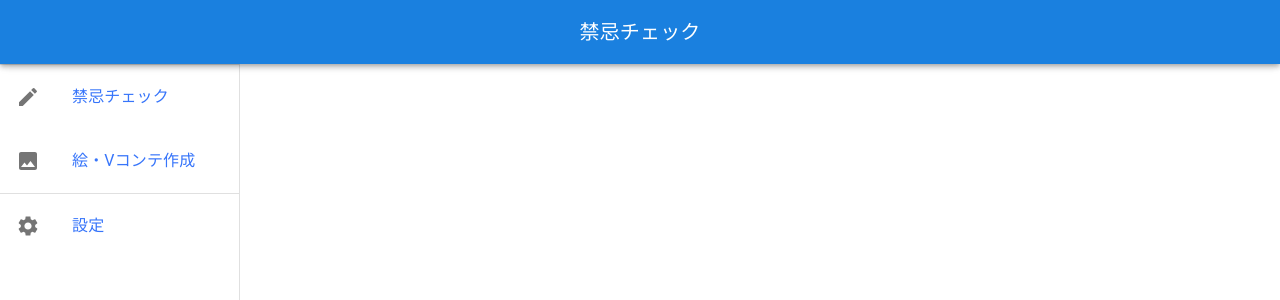
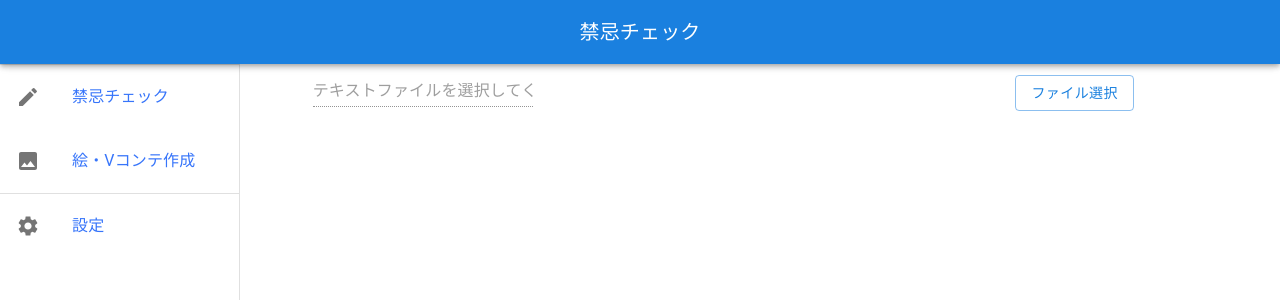
Before and after one commit to InoueKanata/proed, a React (Create React App) app in the folder main/frontend/: page / in a window 1280 px wide. Shown: the top 300 px of the page. Built offline with nearby package versions, Linux system fonts and the light colour scheme.

Commit message:
禁忌 UI ファイル選択ボタン追加

```diff
--- a/main/frontend/src/App.js
+++ b/main/frontend/src/App.js
@@ -28,8 +28,21 @@ import theme from './theme';
 import Ekonte from './routes/Ekonte';
 import Taboo from './routes/Taboo';
 import UserSettings from './routes/UserSetting';
+import axios from 'axios';
 
-function App() {
+const App = () => {
+  const onFileUpload = (file) =>{
+    const plotData = new FormData();
+    plotData.append(file,'file');
+    // postの中にurlを記入
+    axios.post('',plotData)
+    .then((response) => {
+      console.log('file upload done',response.data);
+    })
+    .catch((error)=>{
+      console.log('error',error);
+    });
+  };
   return (
     <ThemeProvider theme={theme}>
     <div className="App">
@@ -89,7 +102,7 @@ function App() {
       </Drawer>
       <Router>
         <Routes>
-          <Route path="/" element={<Taboo />} />
+          <Route path="/" element={<Taboo onFileUpload={onFileUpload}/>} />
           <Route path="/ekonte" element={<Ekonte/>} />
           <Route path="/settings" element={<UserSettings />} />
         </Routes>
--- a/main/frontend/src/routes/Taboo.js
+++ b/main/frontend/src/routes/Taboo.js
@@ -1,11 +1,53 @@
 import React from 'react';
+import { useState } from 'react';
+import { Input,Button, ThemeProvider, Grid, TextField } from '@mui/material';
+import Axios from 'axios';
+import theme from '../theme';
 
-const Taboo = () => {
+const Taboo = ({ onFileUpload }) => {
+  const [plotFile,setPlotFile] = useState(null);
+
+  const filePathChange=(event)=>{
+    setPlotFile(event.target.files[0]);
+  }
+  const onUpload =()=>{
+    if (plotFile){
+      onFileUpload(plotFile);
+    }
+  }
+  const filePathButton = () =>{
+    document.getElementById('fileInput').click();
+  };
   return (
-    <div>
+    <div className="Taboo">
       <h2>禁忌チェック</h2>
-      {/* ここに設定画面のコンテンツを追加 */}
+      {/* ここに設定画面のコンテンツを追加
+      <input type='file' onChange={onFileChnage}/>
+      <button onClick={onUpload}>実行</button>
+      */}
+      <ThemeProvider theme={ theme }>
+        <Grid container spacing={3}>
+          <Grid item xs={12} md={8} lg={8}>
+            <TextField
+            disabled
+            id = "disabladFilePath"
+            defaultValue="テキストファイルを選択してください"
+            variant='standard'
+            />
+          </Grid>
+          <input
+          type= "file"
+          id = "fileInput"
+          style={{display:'none'}}
+          onChange={filePathChange}
+          />
+          <Grid item xs={12} md={4} lg={4}>
+            <Button variant='outlined'onClick={filePathButton}>ファイル選択</Button>
+          </Grid>
+        </Grid>
+      </ThemeProvider>
     </div>
+
   );
 };
 
```
